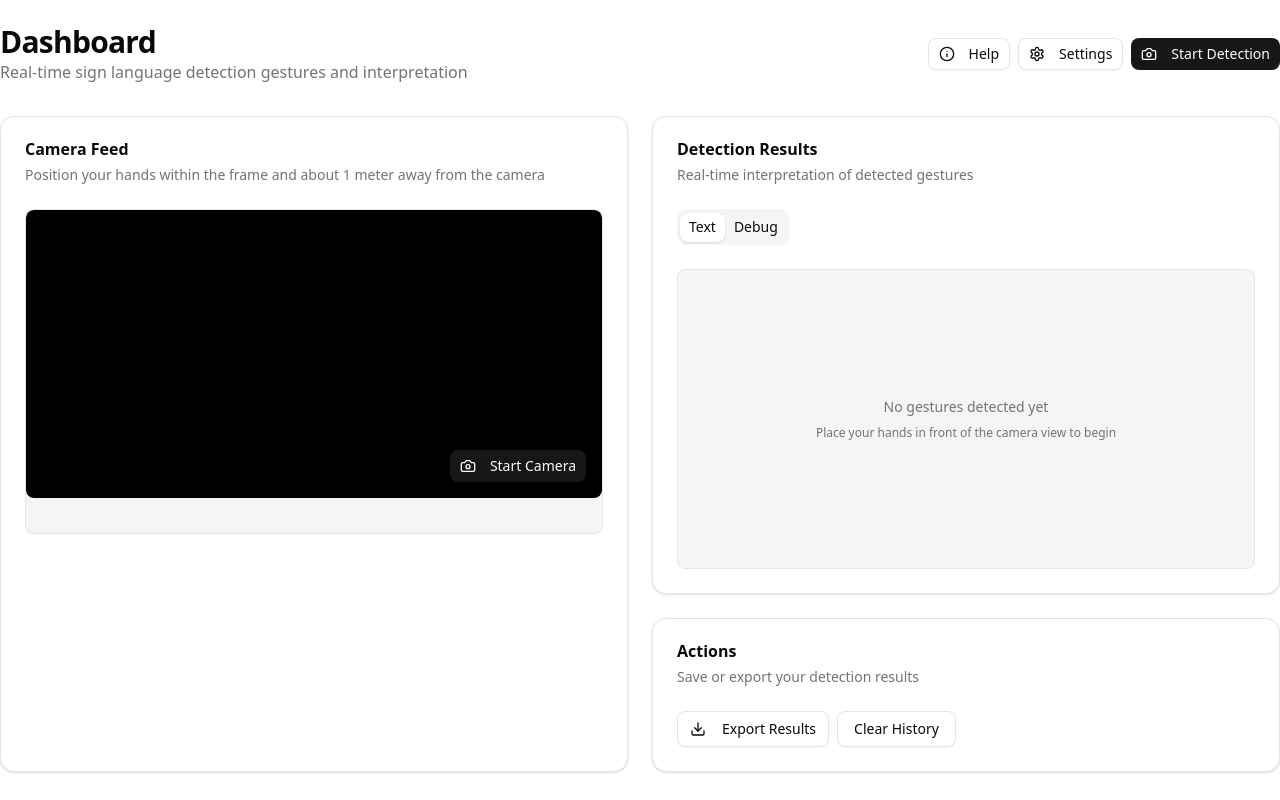
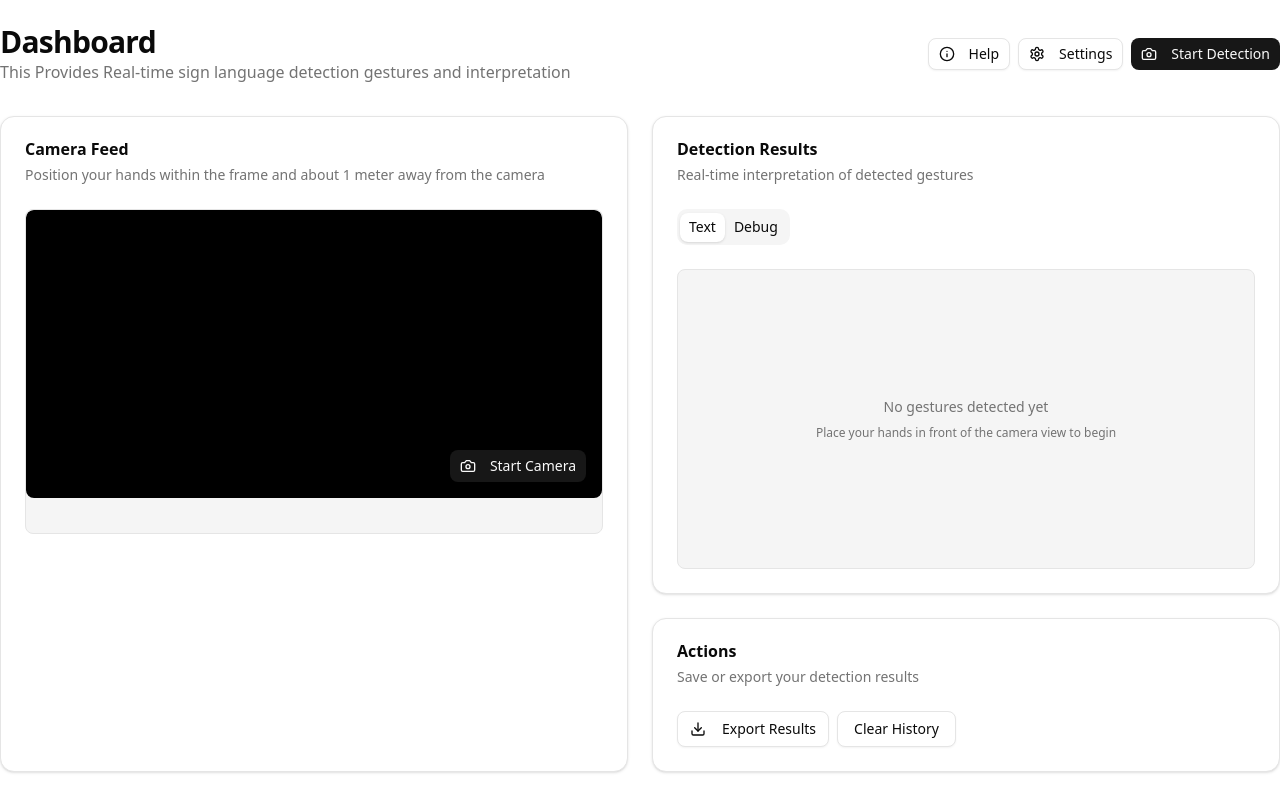
Before and after one commit to Kaazzz/SliceV1, a Next.js app: page /dashboard in a window 1280 px wide. Built offline with nearby package versions, Linux system fonts and the light colour scheme.

Commit message:
Changed Display

```diff
--- a/src/app/dashboard/page.tsx
+++ b/src/app/dashboard/page.tsx
@@ -13,7 +13,7 @@ export default function DashboardPage() {
             <div className="mb-8 flex flex-col items-start justify-between gap-4 md:flex-row md:items-center">
                 <div>
                     <h1 className="text-3xl font-bold tracking-tight">Dashboard</h1>
-                    <p className="text-muted-foreground">Real-time sign language detection gestures and interpretation</p>
+                    <p className="text-muted-foreground">This Provides Real-time sign language detection gestures and interpretation</p>
                 </div>
                 <div className="flex items-center gap-2">
                     <Button variant="outline" size="sm">
```
